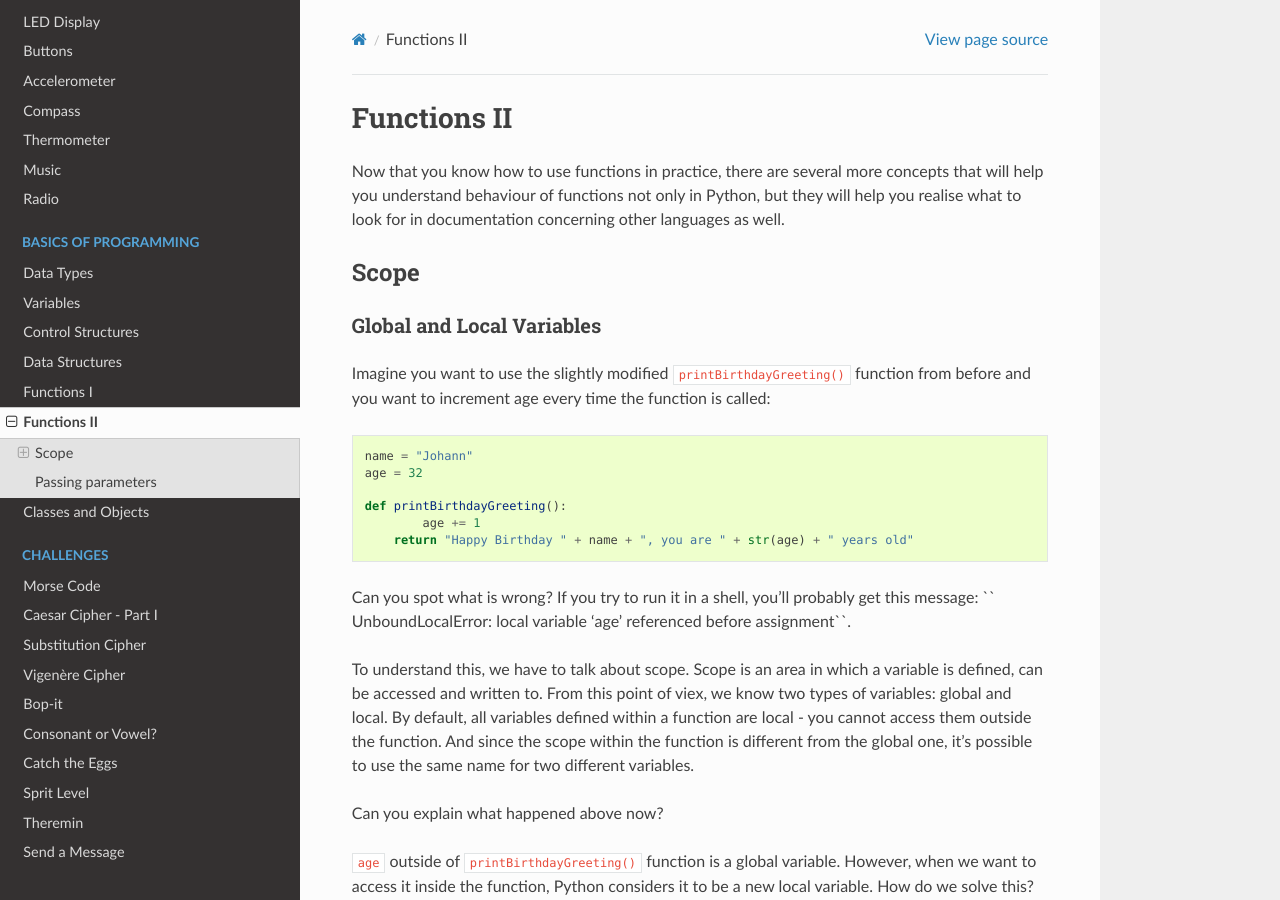
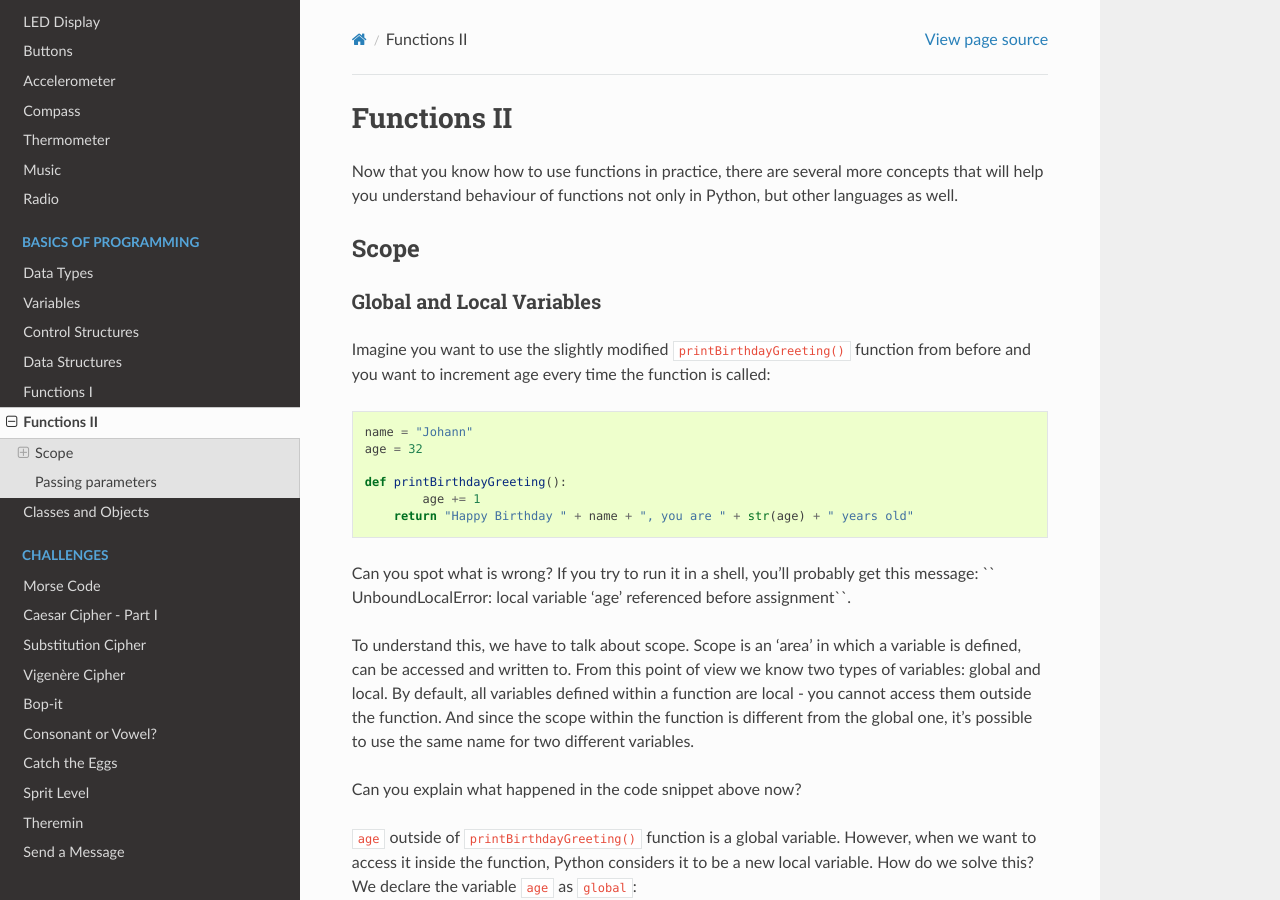
Before and after one commit to rharbird/microbit-challenges, a Sphinx documentation site: the page built from docs/source/basics/functionsii.rst, in a window 1280 px wide and 900 px high. Built offline with Sphinx 7.4.7 and the Read the Docs theme 2.0.0, drawn with Linux system fonts in a browser that asks for light colours; some of the changed text lies outside the part shown.

Commit message:
Modify text

```diff
--- a/docs/source/basics/functionsii.rst
+++ b/docs/source/basics/functionsii.rst
@@ -3,7 +3,7 @@ Functions II
 **************
 
 Now that you know how to use functions in practice, there are several more concepts that will help you understand behaviour of functions not only in Python,
-but they will help you realise what to look for in documentation concerning other languages as well.
+but other languages as well.
 
 Scope
 ======
@@ -22,11 +22,11 @@ Imagine you want to use the slightly modified ``printBirthdayGreeting()`` functi
 
 Can you spot what is wrong? If you try to run it in a shell, you'll probably get this message: `` UnboundLocalError: local variable 'age' referenced before assignment``.
 
-To understand this, we have to talk about scope. Scope is an area in which a variable is defined, can be accessed and written to. From this point of viex, we know two
+To understand this, we have to talk about scope. Scope is an 'area' in which a variable is defined, can be accessed and written to. From this point of view we know two
 types of variables: global and local. By default, all variables defined within a function are local - you cannot access them outside the function. And since the scope
 within the function is different from the global one, it's possible to use the same name for two different variables.
 
-Can you explain what happened above now?
+Can you explain what happened in the code snippet above now?
 
 ``age`` outside of ``printBirthdayGreeting()`` function is a global variable. However, when we want to access it inside the function, Python considers it to be a new
 local variable. How do we solve this? We declare the variable ``age`` as ``global``: ::
```
Also changed, not shown: other parts of docs/source/basics/functionsii.rst (+1 -1 lines).
